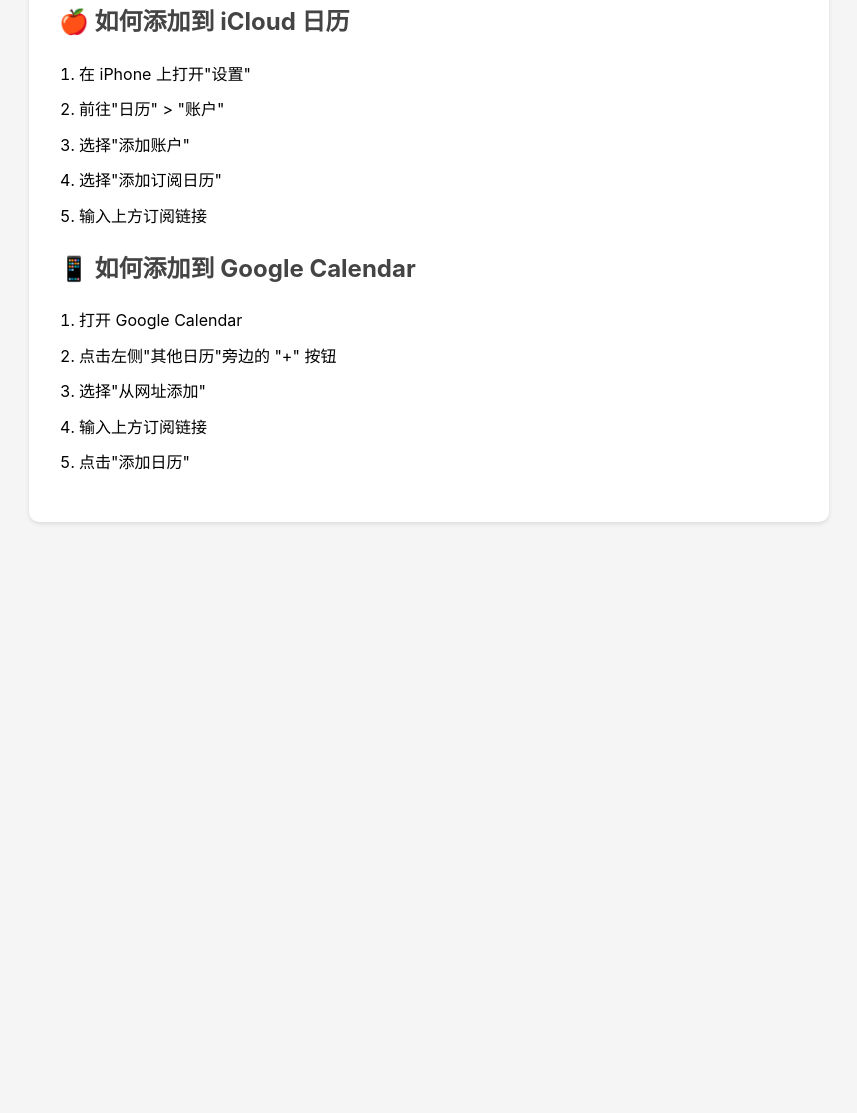
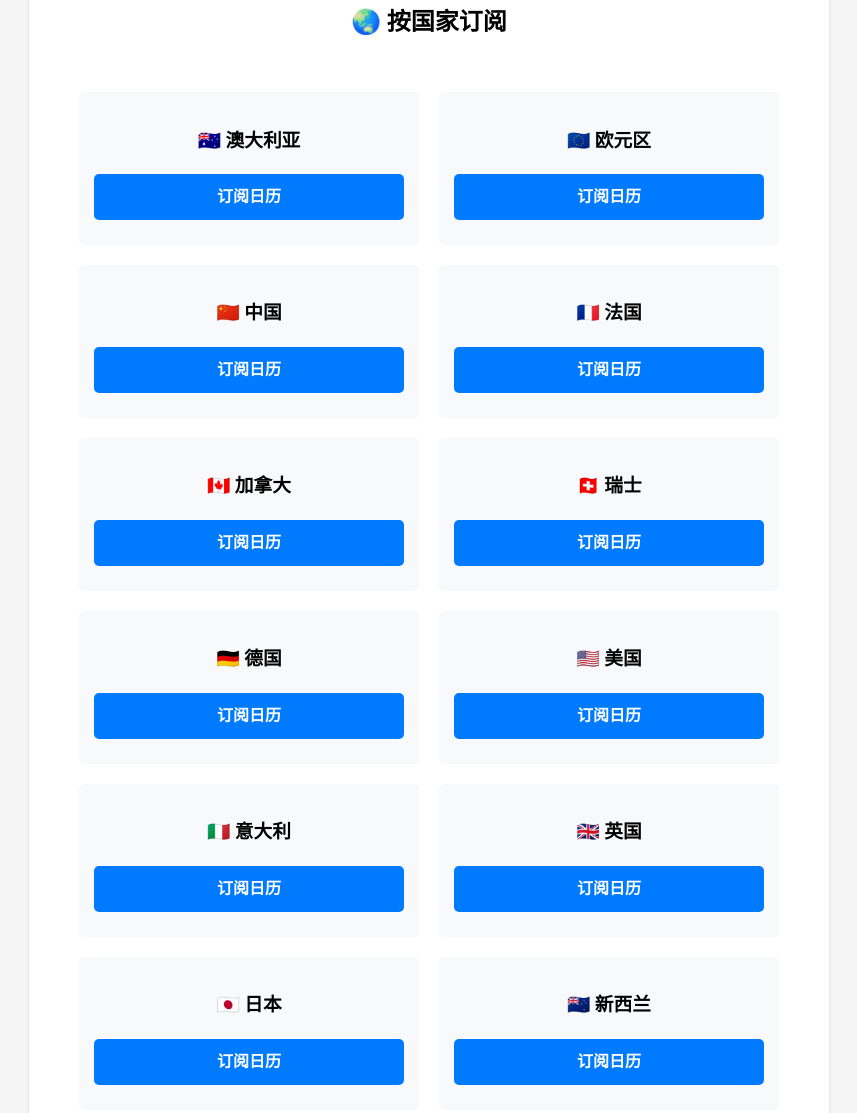
Before and after one commit to jayleecn/Economic-Calendar, a website: page public/index.html in a window 1280 px wide. Shown: the part 453-1566 px from the top of the page, without its empty margins (211-1068 px from the left). Before the commit the page ends 995 px from the top, so only its background shows below. Drawn offline with Linux system fonts and the light colour scheme.

Commit message:
Add country-specific calendar generation and UI

```diff
--- a/public/index.html
+++ b/public/index.html
@@ -103,6 +103,32 @@
         .copy-button.copied .copy-success {
             display: block;
         }
+        .country-list {
+            margin-top: 30px;
+            display: grid;
+            grid-template-columns: repeat(auto-fill, minmax(300px, 1fr));
+            gap: 20px;
+            padding: 20px;
+        }
+        .country-card {
+            background-color: #f8f9fa;
+            border-radius: 5px;
+            padding: 15px;
+            text-align: center;
+        }
+        .country-link {
+            display: block;
+            margin: 10px 0;
+            padding: 10px;
+            background-color: #007bff;
+            color: white;
+            text-decoration: none;
+            border-radius: 5px;
+            font-weight: bold;
+        }
+        .country-link:hover {
+            background-color: #0056b3;
+        }
     </style>
 </head>
 <body>
@@ -110,8 +136,8 @@
         <h1>📅 中国宏观事件日历订阅服务</h1>
 
         <div class="subscription-box">
-            <p>点击下方链接订阅经济日历：</p>
-            <a href="/cal.ics" class="subscription-link">订阅日历</a>
+            <p>点击下方链接订阅完整经济日历：</p>
+            <a href="/cal.ics" class="subscription-link">订阅完整日历</a>
             <div class="url-box">
                 <input type="text" id="calendarUrl" readonly value="http://localhost:3000/cal.ics" class="url-input">
                 <button onclick="copyUrl()" class="copy-button">
@@ -120,6 +146,58 @@
                 </button>
             </div>
             <p>（包含过去7天和未来7天的经济事件，每天00:00自动更新）</p>
+        </div>
+
+        <h2 style="text-align: center; margin-top: 30px;">🌏 按国家订阅</h2>
+        <div class="country-list">
+            <div class="country-card">
+                <h3>🇦🇺 澳大利亚</h3>
+                <a href="/cal-australia.ics" class="country-link">订阅日历</a>
+            </div>
+            <div class="country-card">
+                <h3>🇪🇺 欧元区</h3>
+                <a href="/cal-eurozone.ics" class="country-link">订阅日历</a>
+            </div>
+            <div class="country-card">
+                <h3>🇨🇳 中国</h3>
+                <a href="/cal-china.ics" class="country-link">订阅日历</a>
+            </div>
+            <div class="country-card">
+                <h3>🇫🇷 法国</h3>
+                <a href="/cal-france.ics" class="country-link">订阅日历</a>
+            </div>
+            <div class="country-card">
+                <h3>🇨🇦 加拿大</h3>
+                <a href="/cal-canada.ics" class="country-link">订阅日历</a>
+            </div>
+            <div class="country-card">
+                <h3>🇨🇭 瑞士</h3>
+                <a href="/cal-switzerland.ics" class="country-link">订阅日历</a>
+            </div>
+            <div class="country-card">
+                <h3>🇩🇪 德国</h3>
+                <a href="/cal-germany.ics" class="country-link">订阅日历</a>
+            </div>
+            <div class="country-card">
+                <h3>🇺🇸 美国</h3>
+                <a href="/cal-united-states.ics" class="country-link">订阅日历</a>
+            </div>
+            <div class="country-card">
+                <h3>🇮🇹 意大利</h3>
+                <a href="/cal-italy.ics" class="country-link">订阅日历</a>
+            </div>
+            <div class="country-card">
+                <h3>🇬🇧 英国</h3>
+                <a href="/cal-united-kingdom.ics" class="country-link">订阅日历</a>
+            </div>
+            <div class="country-card">
+                <h3>🇯🇵 日本</h3>
+                <a href="/cal-japan.ics" class="country-link">订阅日历</a>
+            </div>
+            <div class="country-card">
+                <h3>🇳🇿 新西兰</h3>
+                <a href="/cal-new-zealand.ics" class="country-link">订阅日历</a>
+            </div>
         </div>
 
         <div class="instructions">
```
Also changed, not shown: index.js (+86 -13 lines).
